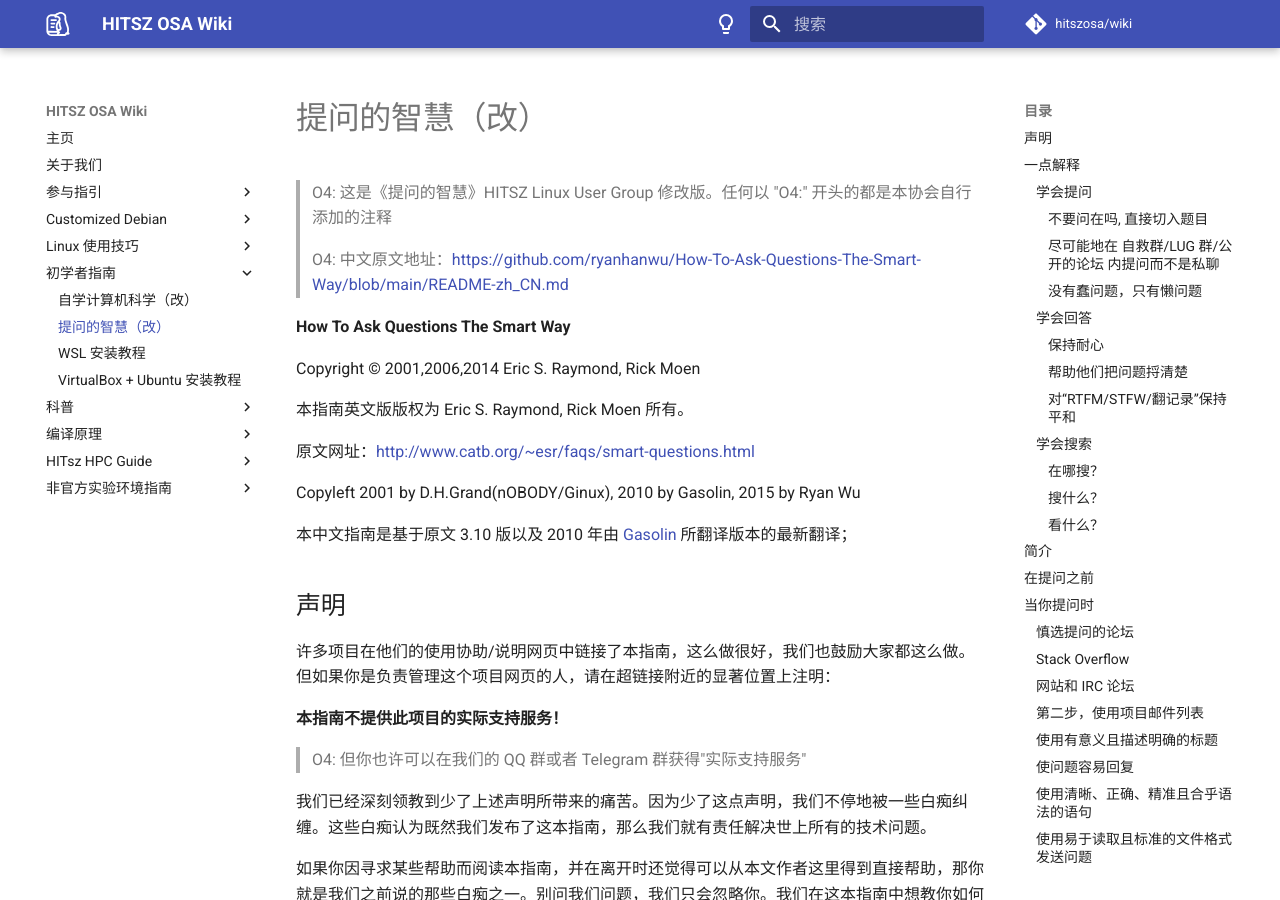
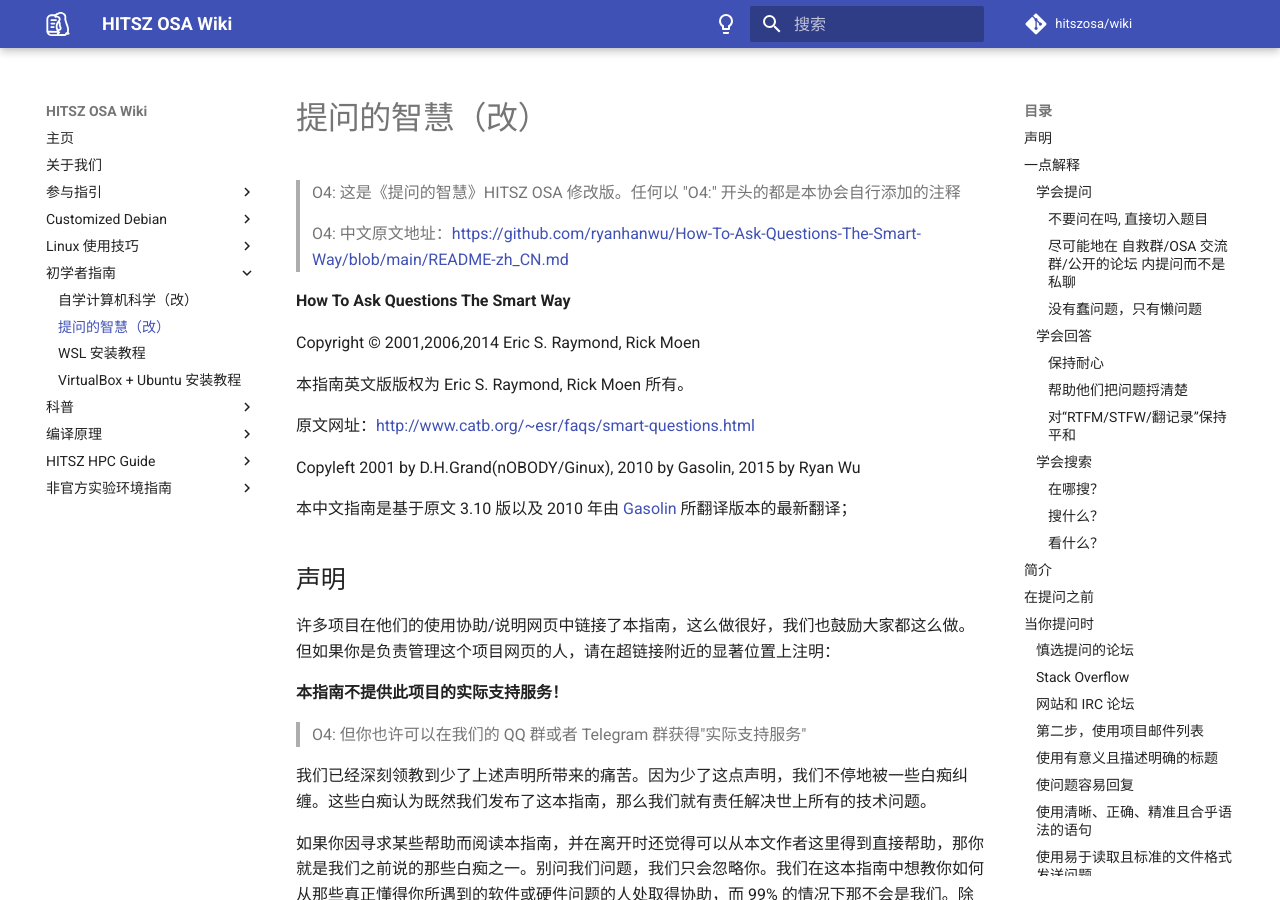
Before and after one commit to hitszosa/wiki, an MkDocs documentation site: the page built from docs/guide-for-beginner/how-to-ask-questions-the-smart-way.md, in a window 1280 px wide and 900 px high. Built offline with MkDocs 1.6.1 and Material for MkDocs 9.7.7, drawn with Linux system fonts in a browser that asks for light colours; comment, search, counter and statistics services are not loaded; some of the changed text lies outside the part shown.

Commit message:
fix: some rename
- HITsz to HTISZ
- LUG to OSA

```diff
--- a/docs/guide-for-beginner/how-to-ask-questions-the-smart-way.md
+++ b/docs/guide-for-beginner/how-to-ask-questions-the-smart-way.md
@@ -1,6 +1,6 @@
 # 提问的智慧（改）
 
-> O4: 这是《提问的智慧》HITSZ Linux User Group 修改版。任何以 "O4:" 开头的都是本协会自行添加的注释
+> O4: 这是《提问的智慧》HITSZ OSA 修改版。任何以 "O4:" 开头的都是本协会自行添加的注释
 
 > O4: 中文原文地址：https://github.com/ryanhanwu/How-To-Ask-Questions-The-Smart-Way/blob/main/README-zh_CN.md
 
@@ -63,7 +63,7 @@ Copyleft 2001 by D.H.Grand(nOBODY/Ginux), 2010 by Gasolin, 2015 by Ryan Wu
 
 回答者需要迅速判断解决你的问题需要多少时间，一个需要坐下来打开电脑才能好好解决的问题不可能在上课摸鱼的时候给你解答。因此你需要给出问题的全貌，以便回答者安排他的时间
 
-#### 尽可能地在 自救群/LUG 群/公开的论坛 内提问而不是私聊
+#### 尽可能地在 自救群/OSA 交流群/公开的论坛 内提问而不是私聊
 
 公开的提问能吸引更多的回答者，并且有可能其他回答者可以指出更多的问题，包括问题中的与回答中的问题
 
@@ -259,7 +259,7 @@ Stack Exchange 已经成长到[超过一百个网站](http://stackexchange.com/s
 
 > O4:
 >
-> 本地的用户群组：比如我们 HITsz LUG
+> 本地的用户群组：比如我们 HITSZ OSA
 >
 > IRC 频道：你可以粗略地认为是早期的聊天工具并将其等价地视为 QQ 群之类的
 >
--- a/mkdocs.yml
+++ b/mkdocs.yml
@@ -77,8 +77,8 @@ nav:
           - 第九章：调试信息（未翻译）: llvm-kaleidoscope/ch-9.md
           - 第十章：结语与其他（未翻译）: llvm-kaleidoscope/ch-10.md
       - 毕昇杯用 ARMv7 汇编急救: bisheng/armv7-basic.md
-  - HITsz HPC Guide:
-      - HITsz HPC 文档说明: hpc-doc/main.md
+  - HITSZ HPC Guide:
+      - HITSZ HPC 文档说明: hpc-doc/main.md
       - Linux 如何使用代理登录到集群: hpc-doc/login.md
       - 使用 vscode-remote: hpc-doc/vscode-remote.md
       - Anaconda3 & Jupyter 环境配置: hpc-doc/anaconda.md
```
Also changed, not shown: docs/contribute-guide/markdown.md (+3 -5 lines), docs/customized-debian/principle-and-changelogs.md (+1 -1 lines), docs/guide-for-beginner/teach-yourself-cs.md (+2 -2 lines), docs/guide-for-beginner/wsl-install-guide.md (+1 -1 lines).
